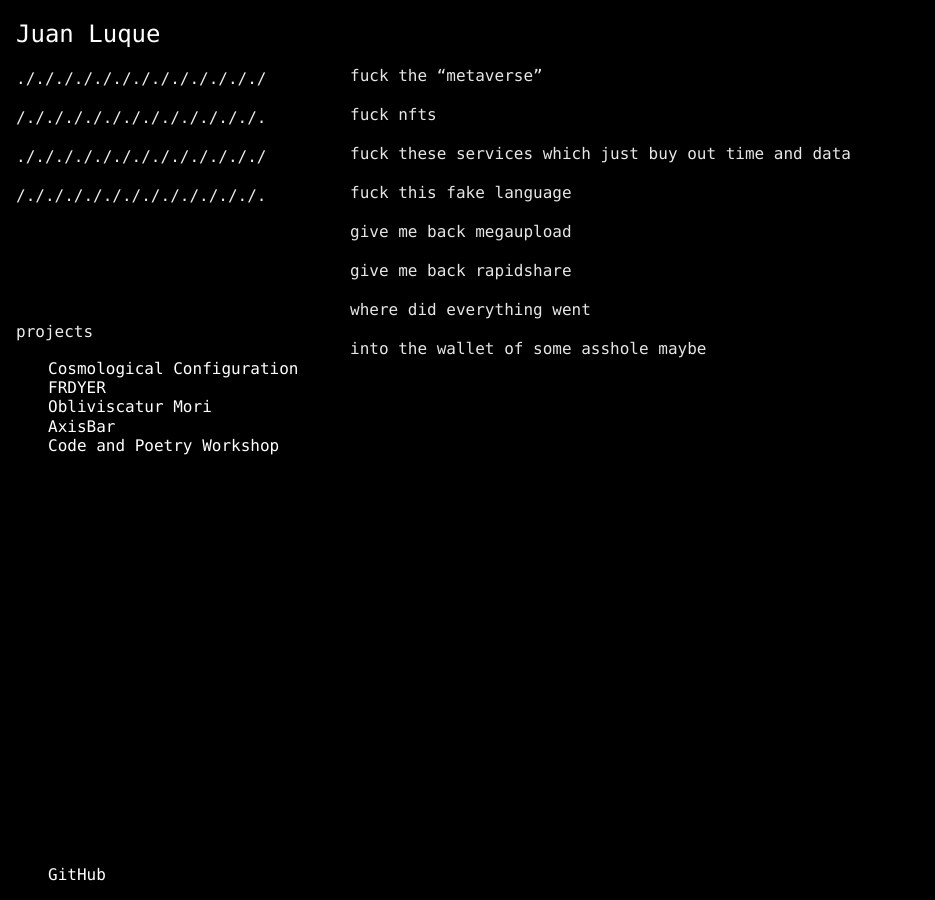
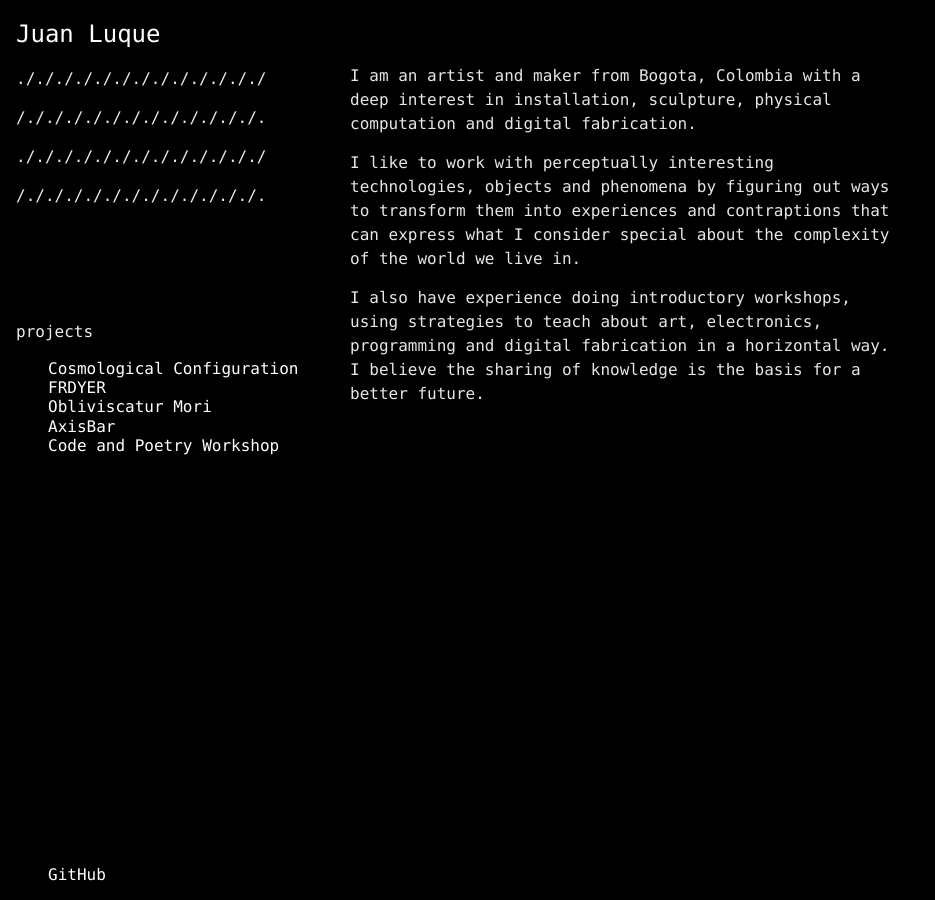
Before and after one commit to jcluq/luque, a Jekyll site: the page built from index.markdown, in a window 1280 px wide. Shown: the whole page, without its empty margins (0-935 px from the left). Built offline with Jekyll 4.4.1, drawn with Linux system fonts in a browser that asks for light colours.

Commit message:
NewCommit

```diff
--- a/index.markdown
+++ b/index.markdown
@@ -5,18 +5,8 @@
 layout: home
 ---
 
-  fuck the "metaverse"
+I am an artist and maker from Bogota, Colombia with a deep interest in installation, sculpture, physical computation and digital fabrication.
 
-  fuck nfts
+I like to work with perceptually interesting technologies, objects and phenomena by  figuring out ways to transform them into experiences and contraptions that can express what I consider special about the complexity of the world we live in.
 
-  fuck these services which just buy out time and data
-
-  fuck this fake language
-
-  give me back megaupload
-
-  give me back rapidshare
-
-  where did everything went
-
-  into the wallet of some asshole maybe
+I also have experience doing introductory workshops, using strategies to teach about art, electronics, programming and digital fabrication in a horizontal way. I believe the sharing of knowledge is the basis for a better future.
```
Also changed, not shown: projects/Cosmoconfig/CosmologicalConfiguration.md (+7 -4 lines).
